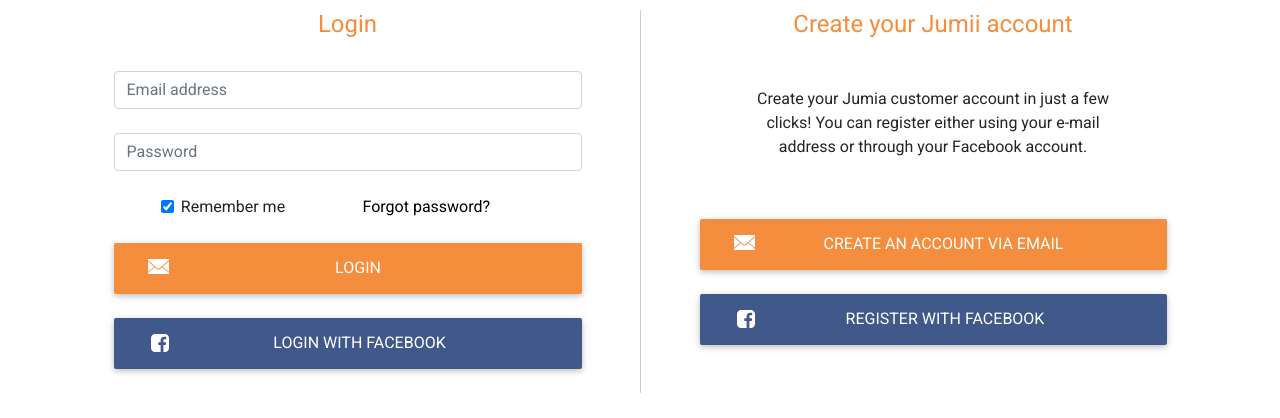
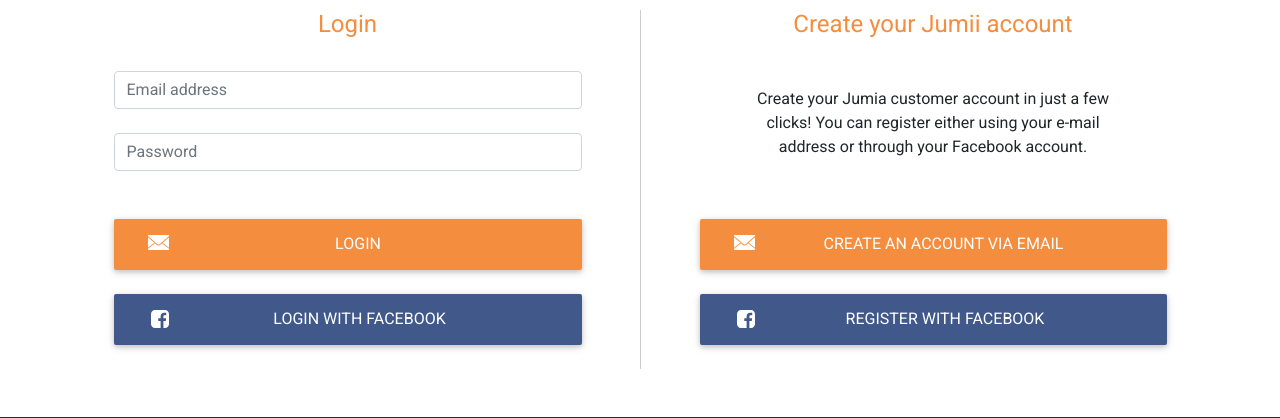
Before and after one commit to markdave123-py/Jumii, a Django app: page /account/ in a window 1280 px wide. Shown: the part 144-562 px from the top of the page. Run offline with Django 3.2, Linux system fonts and the light colour scheme; data that the repository does not hold is empty; some libraries are stand-ins or nearby versions.

Commit message:
Update Images

```diff
--- a/account/templates/account/auth.html
+++ b/account/templates/account/auth.html
@@ -33,21 +33,6 @@
                 <div class="fg-password row mb-4">
                   <div class="col d-flex justify-content-center">
                     <!-- Checkbox -->
-                    <div class="form-check">
-                      <input
-                        class="form-check-input"
-                        type="checkbox"
-                        value=""
-                        id="form2Example3"
-                        checked
-                      />
-                      <label class="form-check-label" for="form2Example3"> Remember me </label>
-                    </div>
-                  </div>
-
-                  <div class="col">
-                    <!-- Simple link -->
-                    <a href="#!">Forgot password?</a>
                   </div>
                 </div>
 
```
